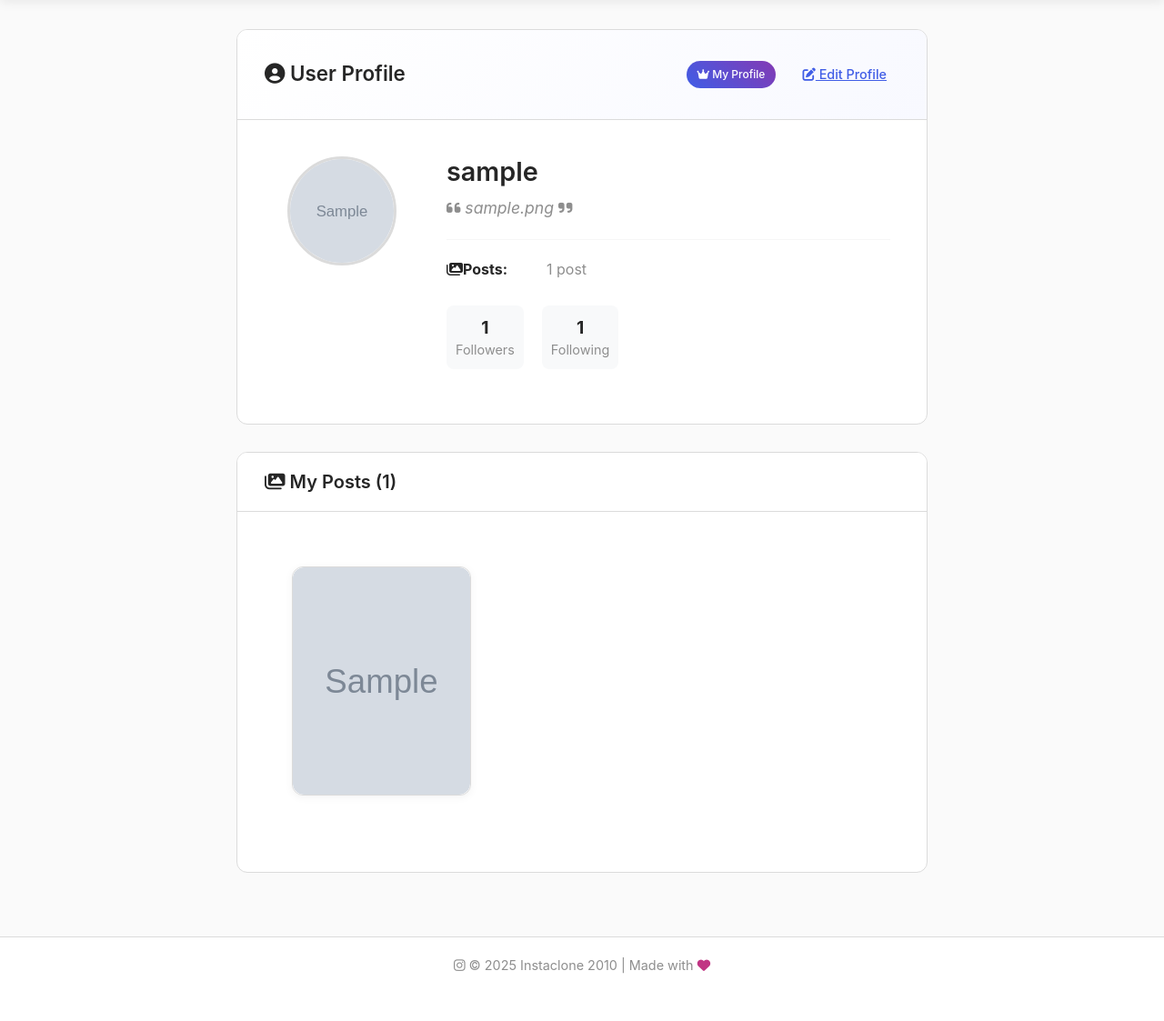
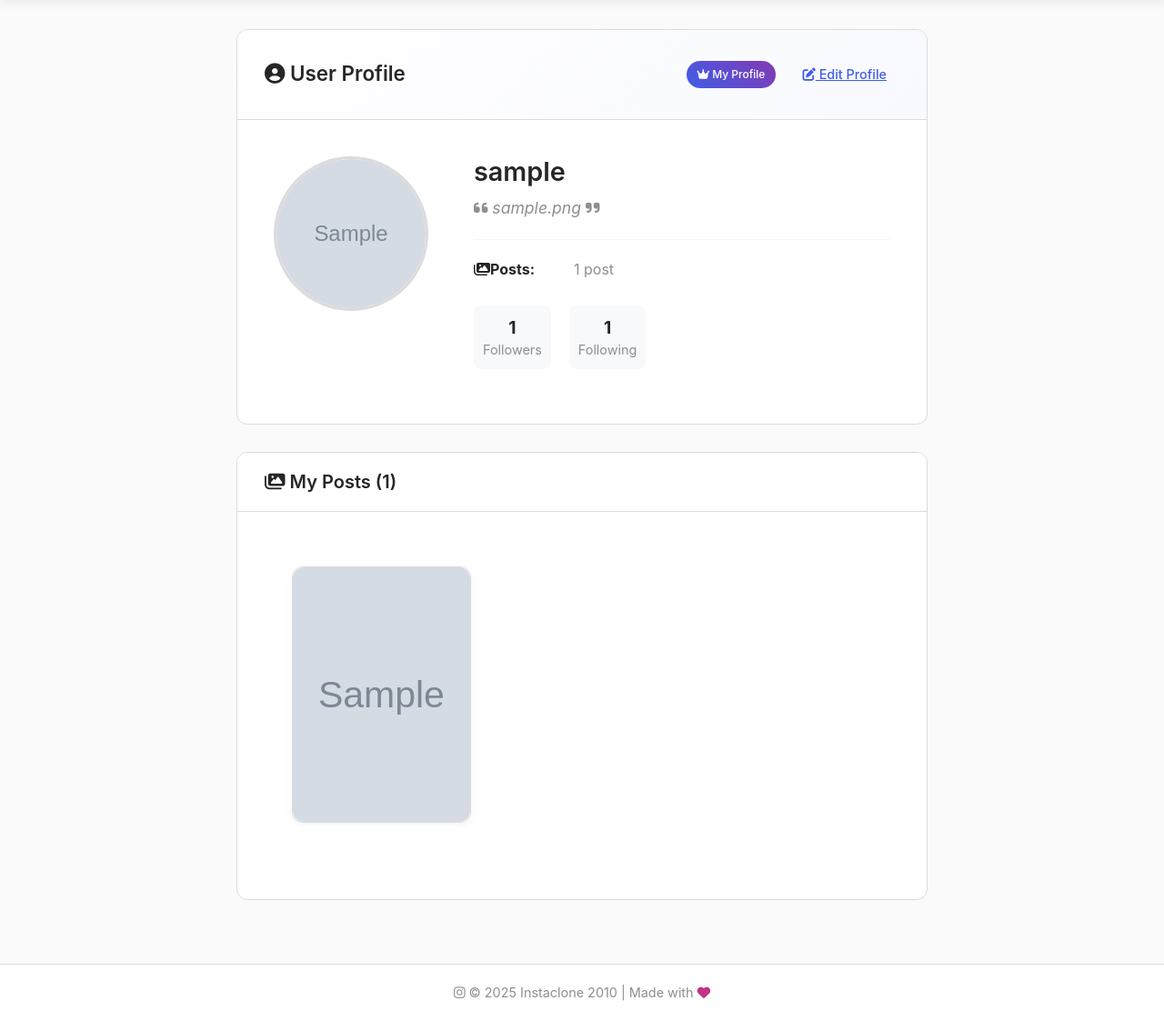
Before and after one commit to Arch0998/django-instaclone-2010, a Django app: a page that uses templates/base.html in a window 1280 px wide. Shown: the part 68-1191 px from the top of the page at 91% size. Before the commit the page ends 1139 px from the top, so only its background shows below. Run offline with Django 5.2, Linux system fonts and the light colour scheme; a user stored in the database is signed in; tables that the repository leaves empty hold one stand-in row (values such as "Sample post"); grey boxes marked "Sample" are stand-in pictures.

Commit message:
Enhance profile layout

```diff
--- a/static/css/profile.css
+++ b/static/css/profile.css
@@ -26,7 +26,7 @@
 
 .profile-info-row {
     display: flex;
-    gap: 40px;
+    gap: 50px;
     align-items: flex-start;
 }
 
@@ -36,8 +36,8 @@
 }
 
 .profile-avatar {
-    width: 120px;
-    height: 120px;
+    width: 170px;
+    height: 170px;
     border-radius: 50%;
     object-fit: cover;
     border: 3px solid var(--ig-border);
@@ -163,7 +163,7 @@
 
 .profile-post-image {
     width: 100%;
-    height: 250px;
+    height: 280px;
     object-fit: cover;
     border-radius: 12px;
     transition: transform 0.3s ease;
```
